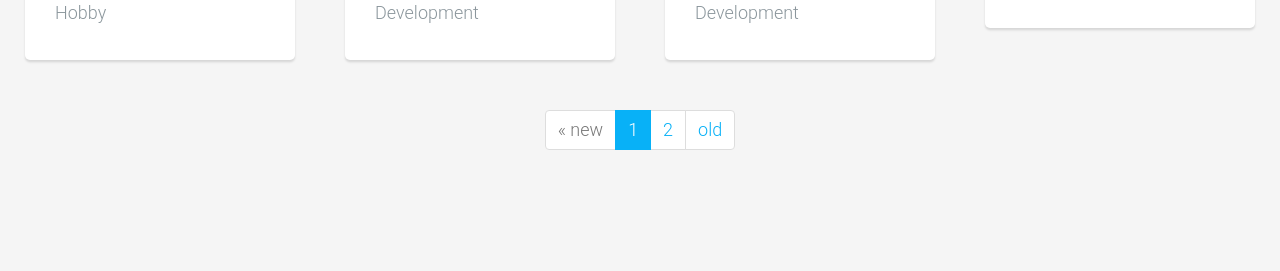
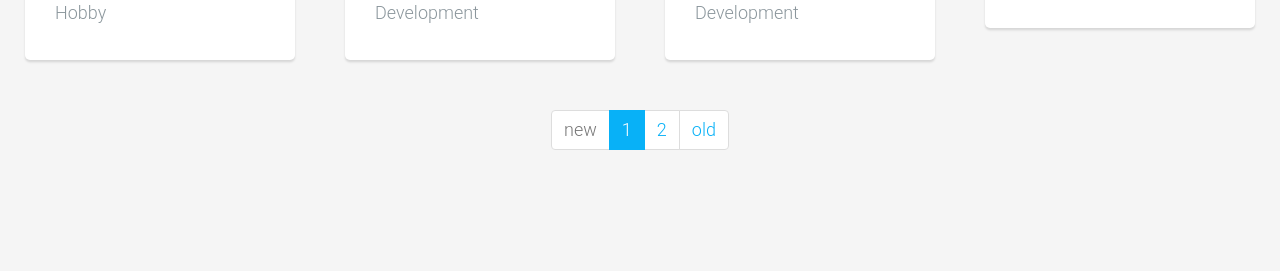
Before and after one commit to WakuwakuP/wakuwakup.github.io, a Jekyll site: the page built from index.html, in a window 1280 px wide and 900 px high, scrolled down 2063 px. Shown: the part 141-412 px from the top of the window. Built offline with Jekyll 4.4.1, drawn with Linux system fonts in a browser that asks for light colours; the list of posts is cut into pages by our own code.

Commit message:
Update paginate.html

```diff
--- a/_includes/paginate.html
+++ b/_includes/paginate.html
@@ -4,9 +4,9 @@
     <nav aria-label="ページ送りの実例">
       <ul class="pagination">
         {% if paginator.previous_page %}
-          <li class="page-item"><a class="page-link" href="{{ paginator.previous_page_path | prepend: site.baseurl | replace: '//', '/' }}">&laquo; new</a></li>
+          <li class="page-item"><a class="page-link" href="{{ paginator.previous_page_path | prepend: site.baseurl | replace: '//', '/' }}">new</a></li>
         {% else %}
-          <li class="page-item disabled"><span class="page-link">&laquo; new</span></li>
+          <li class="page-item disabled"><span class="page-link">new</span></li>
         {% endif %}
         {% for page in (1..paginator.total_pages) %}
           {% if page == paginator.page %}
```
